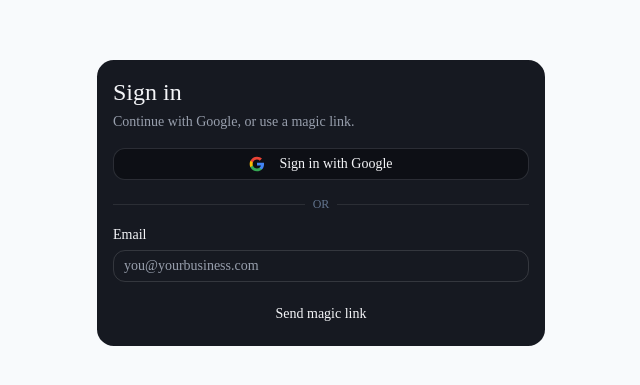
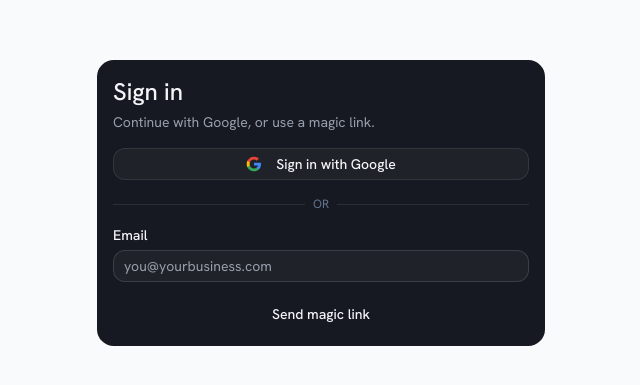
Before and after one commit to AP2406/pos-platform, a Next.js app: page /login in a window 1280 px wide. Shown: the part 197-582 px from the top of the page, without its empty margins (319-959 px from the left). Built offline with nearby package versions, Linux system fonts and the light colour scheme.

Commit message:
Light/dark theme toggle, font fix (Hanken Grotesk), theme-aware badges

```diff
--- /dev/null
+++ b/app/app/_components/theme-toggle.tsx
@@ -0,0 +1,39 @@
+"use client";
+
+import { useTheme } from "next-themes";
+import { useEffect, useState } from "react";
+
+export function ThemeToggle() {
+  const { theme, setTheme } = useTheme();
+  const [mounted, setMounted] = useState(false);
+
+  useEffect(() => {
+    setMounted(true);
+  }, []);
+
+  if (!mounted) {
+    return <div className="h-9" />;
+  }
+
+  const isDark = theme !== "light";
+
+  return (
+    <button
+      type="button"
+      onClick={() => setTheme(isDark ? "light" : "dark")}
+      className="flex items-center gap-2.5 w-full px-3 py-2 rounded-md text-sm text-sidebar-foreground/70 hover:text-sidebar-foreground hover:bg-sidebar-accent transition-colors"
+    >
+      {isDark ? (
+        <svg viewBox="0 0 24 24" fill="none" stroke="currentColor" strokeWidth="2" strokeLinecap="round" strokeLinejoin="round" className="w-4 h-4 shrink-0">
+          <circle cx="12" cy="12" r="4" />
+          <path d="M12 2v2M12 20v2M4.93 4.93l1.41 1.41M17.66 17.66l1.41 1.41M2 12h2M20 12h2M6.34 17.66l-1.41 1.41M19.07 4.93l-1.41 1.41" />
+        </svg>
+      ) : (
+        <svg viewBox="0 0 24 24" fill="none" stroke="currentColor" strokeWidth="2" strokeLinecap="round" strokeLinejoin="round" className="w-4 h-4 shrink-0">
+          <path d="M21 12.79A9 9 0 1 1 11.21 3 7 7 0 0 0 21 12.79z" />
+        </svg>
+      )}
+      <span>{isDark ? "Light mode" : "Dark mode"}</span>
+    </button>
+  );
+}
--- a/app/app/_components/ui.tsx
+++ b/app/app/_components/ui.tsx
@@ -44,23 +44,28 @@
 
 const statusStyles: Record<string, string> = {
   new_lead:
-    "bg-violet-500/15 text-violet-300 ring-1 ring-inset ring-violet-500/30",
-  confirmed: "bg-sky-500/15 text-sky-300 ring-1 ring-inset ring-sky-500/30",
+    "bg-violet-100 text-violet-700 ring-1 ring-inset ring-violet-200 dark:bg-violet-500/15 dark:text-violet-300 dark:ring-violet-500/30",
+  confirmed:
+    "bg-sky-100 text-sky-700 ring-1 ring-inset ring-sky-200 dark:bg-sky-500/15 dark:text-sky-300 dark:ring-sky-500/30",
   decision_making:
-    "bg-amber-500/15 text-amber-300 ring-1 ring-inset ring-amber-500/30",
+    "bg-amber-100 text-amber-700 ring-1 ring-inset ring-amber-200 dark:bg-amber-500/15 dark:text-amber-300 dark:ring-amber-500/30",
   completed:
-    "bg-emerald-500/15 text-emerald-300 ring-1 ring-inset ring-emerald-500/30",
-  lost: "bg-rose-500/15 text-rose-300 ring-1 ring-inset ring-rose-500/30",
-  booked: "bg-white/10 text-foreground/70 ring-1 ring-inset ring-white/15",
+    "bg-emerald-100 text-emerald-700 ring-1 ring-inset ring-emerald-200 dark:bg-emerald-500/15 dark:text-emerald-300 dark:ring-emerald-500/30",
+  lost:
+    "bg-rose-100 text-rose-700 ring-1 ring-inset ring-rose-200 dark:bg-rose-500/15 dark:text-rose-300 dark:ring-rose-500/30",
+  booked:
+    "bg-secondary text-secondary-foreground ring-1 ring-inset ring-border",
   in_progress:
-    "bg-amber-500/15 text-amber-300 ring-1 ring-inset ring-amber-500/30",
-  cancelled: "bg-rose-500/15 text-rose-300 ring-1 ring-inset ring-rose-500/30",
-  no_show: "bg-rose-500/15 text-rose-300 ring-1 ring-inset ring-rose-500/30",
+    "bg-amber-100 text-amber-700 ring-1 ring-inset ring-amber-200 dark:bg-amber-500/15 dark:text-amber-300 dark:ring-amber-500/30",
+  cancelled:
+    "bg-rose-100 text-rose-700 ring-1 ring-inset ring-rose-200 dark:bg-rose-500/15 dark:text-rose-300 dark:ring-rose-500/30",
+  no_show:
+    "bg-rose-100 text-rose-700 ring-1 ring-inset ring-rose-200 dark:bg-rose-500/15 dark:text-rose-300 dark:ring-rose-500/30",
 };
 
 export function StatusBadge({ status }: { status: string }) {
   const fallback =
-    "bg-white/10 text-foreground/70 ring-1 ring-inset ring-white/15";
+    "bg-secondary text-secondary-foreground ring-1 ring-inset ring-border";
   const style = statusStyles[status] ?? fallback;
   return (
     <span
--- a/app/app/layout.tsx
+++ b/app/app/layout.tsx
@@ -2,6 +2,7 @@
 import { SignOutButton } from "./_components/sign-out";
 import { SidebarNav } from "./_components/sidebar-nav";
 import { PageTransition } from "./_components/page-transition";
+import { ThemeToggle } from "./_components/theme-toggle";
 
 type NavItem = { href: string; label: string };
 
@@ -94,8 +95,9 @@
         {/* Navigation (client component for active state) */}
         <SidebarNav items={nav} />
 
-        {/* Sign out */}
-        <div className="p-2 border-t border-sidebar-border">
+        {/* Theme + sign out */}
+        <div className="p-2 border-t border-sidebar-border space-y-1">
+          <ThemeToggle />
           <SignOutButton />
         </div>
       </aside>
--- a/app/globals.css
+++ b/app/globals.css
@@ -52,38 +52,39 @@
 }
 
 :root {
-  /* Midnight — deep ink, lifted cards, electric blue accent */
-  --background: oklch(0.17 0.013 265);
-  --foreground: oklch(0.97 0.004 265);
-  --card: oklch(0.215 0.017 265);
-  --card-foreground: oklch(0.97 0.004 265);
-  --popover: oklch(0.2 0.017 265);
-  --popover-foreground: oklch(0.97 0.004 265);
-  --primary: oklch(0.66 0.19 250);
-  --primary-foreground: oklch(0.16 0.02 265);
-  --secondary: oklch(0.255 0.018 265);
-  --secondary-foreground: oklch(0.97 0.004 265);
-  --muted: oklch(0.255 0.016 265);
-  --muted-foreground: oklch(0.7 0.022 265);
-  --accent: oklch(0.28 0.02 265);
-  --accent-foreground: oklch(0.97 0.004 265);
-  --destructive: oklch(0.62 0.2 22);
-  --border: oklch(1 0 0 / 9%);
-  --input: oklch(1 0 0 / 13%);
-  --ring: oklch(0.66 0.19 250);
-  --chart-1: oklch(0.66 0.19 250);
-  --chart-2: oklch(0.72 0.14 200);
-  --chart-3: oklch(0.78 0.13 165);
-  --chart-4: oklch(0.7 0.16 300);
-  --chart-5: oklch(0.78 0.14 90);
+  /* Daylight — clean light mode, electric blue accent */
+  --background: oklch(0.98 0.004 265);
+  --foreground: oklch(0.21 0.02 265);
+  --card: oklch(1 0 0);
+  --card-foreground: oklch(0.21 0.02 265);
+  --popover: oklch(1 0 0);
+  --popover-foreground: oklch(0.21 0.02 265);
+  --primary: oklch(0.58 0.2 250);
+  --primary-foreground: oklch(0.99 0.002 265);
+  --secondary: oklch(0.96 0.006 265);
+  --secondary-foreground: oklch(0.27 0.02 265);
+  --muted: oklch(0.965 0.005 265);
+  --muted-foreground: oklch(0.52 0.02 265);
+  --accent: oklch(0.955 0.008 265);
+  --accent-foreground: oklch(0.27 0.02 265);
+  --destructive: oklch(0.58 0.22 25);
+  --border: oklch(0.9 0.006 265);
+  --input: oklch(0.9 0.006 265);
+  --ring: oklch(0.58 0.2 250);
+  --chart-1: oklch(0.58 0.2 250);
+  --chart-2: oklch(0.6 0.13 200);
+  --chart-3: oklch(0.65 0.13 165);
+  --chart-4: oklch(0.58 0.16 300);
+  --chart-5: oklch(0.65 0.14 90);
   --radius: 0.75rem;
 
-  --brand: oklch(0.66 0.19 250);
-  --brand-foreground: oklch(0.16 0.02 265);
+  --brand: oklch(0.58 0.2 250);
+  --brand-foreground: oklch(0.99 0.002 265);
 
-  --sidebar: oklch(0.135 0.012 265);
+  /* Sidebar — dark rail in both modes */
+  --sidebar: oklch(0.18 0.015 265);
   --sidebar-foreground: oklch(0.97 0.004 265);
-  --sidebar-muted: oklch(0.6 0.02 265);
+  --sidebar-muted: oklch(0.62 0.02 265);
   --sidebar-primary: oklch(0.66 0.19 250);
   --sidebar-primary-foreground: oklch(0.16 0.02 265);
   --sidebar-accent: oklch(0.66 0.19 250 / 0.16);
@@ -93,6 +94,7 @@
 }
 
 .dark {
+  /* Midnight — deep ink, lifted cards, electric blue accent */
   --background: oklch(0.17 0.013 265);
   --foreground: oklch(0.97 0.004 265);
   --card: oklch(0.215 0.017 265);
@@ -137,6 +139,8 @@
   }
   body {
     @apply bg-background text-foreground;
+  }
+  .dark body {
     background-image:
       radial-gradient(55rem 38rem at 78% -12%, oklch(0.66 0.19 250 / 0.07), transparent 60%),
       radial-gradient(48rem 36rem at -8% 108%, oklch(0.66 0.19 250 / 0.05), transparent 55%);
--- a/app/layout.tsx
+++ b/app/layout.tsx
@@ -1,9 +1,10 @@
 import type { Metadata } from "next";
-import { Geist, Geist_Mono } from "next/font/google";
+import { Hanken_Grotesk, Geist_Mono } from "next/font/google";
+import { ThemeProvider } from "./theme-provider";
 import "./globals.css";
 
-const geistSans = Geist({
-  variable: "--font-geist-sans",
+const sans = Hanken_Grotesk({
+  variable: "--font-sans",
   subsets: ["latin"],
   display: "swap",
 });
@@ -27,10 +28,11 @@
   return (
     <html
       lang="en"
-      className={`${geistSans.variable} ${geistMono.variable} h-full antialiased`}
+      suppressHydrationWarning
+      className={sans.variable + " " + geistMono.variable + " h-full antialiased"}
     >
       <body className="min-h-full flex flex-col bg-background text-foreground">
-        {children}
+        <ThemeProvider>{children}</ThemeProvider>
       </body>
     </html>
   );
--- /dev/null
+++ b/app/theme-provider.tsx
@@ -0,0 +1,16 @@
+"use client";
+
+import { ThemeProvider as NextThemesProvider } from "next-themes";
+
+export function ThemeProvider({ children }: { children: React.ReactNode }) {
+  return (
+    <NextThemesProvider
+      attribute="class"
+      defaultTheme="dark"
+      enableSystem={false}
+      disableTransitionOnChange
+    >
+      {children}
+    </NextThemesProvider>
+  );
+}
```
